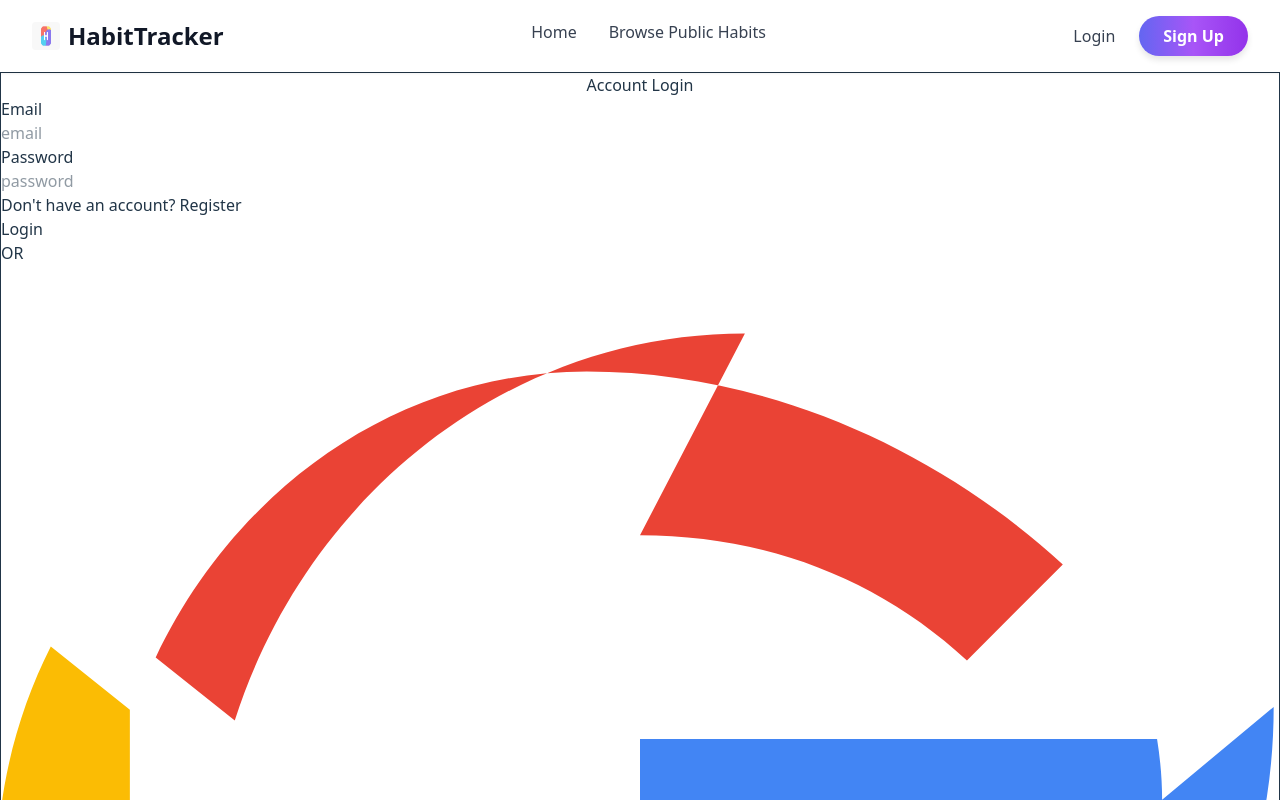
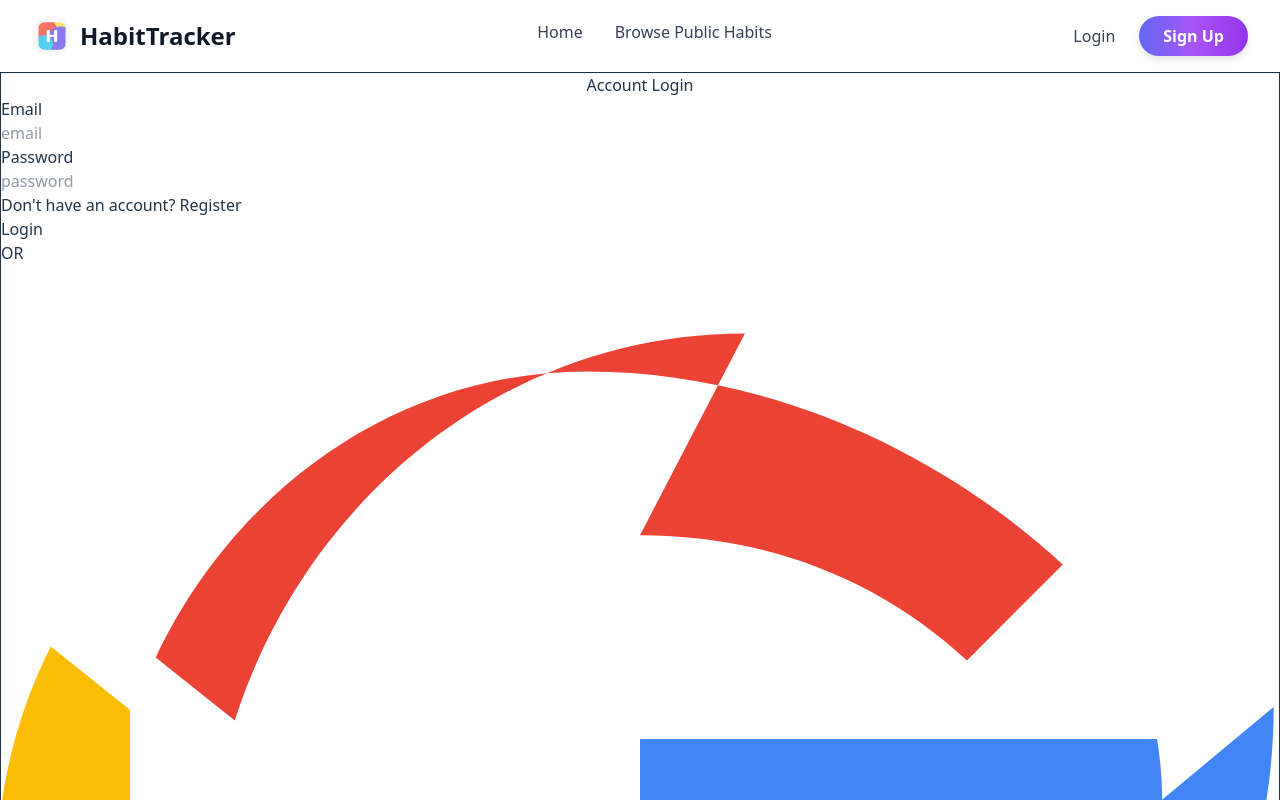
Before and after one commit to Eshrat48/habit-tracker-client, a React app: page /login in a window 1280 px wide. Shown: the top 800 px of the page. Built offline with nearby package versions, Linux system fonts and the light colour scheme; no server answers; the HTML template or start-up script is replaced by a standard one.

Commit message:
How It Works Section Added

```diff
--- /dev/null
+++ b/src/components/HowItWorks.jsx
@@ -0,0 +1,136 @@
+// src/components/HowItWorks.jsx
+
+import React from 'react';
+
+const stepsData = [
+    {
+        number: 1,
+        title: "Create Your Habit",
+        description: "Define the habit you want to build with a clear title and description",
+    },
+    {
+        number: 2,
+        title: "Track Daily Progress",
+        description: "Mark your habit complete each day and watch your streak grow",
+    },
+    {
+        number: 3,
+        title: "Achieve Your Goals",
+        description: "Build consistency and transform your life one day at a time",
+    },
+];
+
+const HowItWorks = () => {
+    // Styling constants for consistency
+    const containerStyle = {
+        paddingTop: '6rem',
+        paddingBottom: '6rem',
+        backgroundColor: '#ffffff', // Light gray background
+    };
+
+    const contentBoxStyle = {
+        maxWidth: '1200px',
+        margin: '0 auto',
+        padding: '3rem 1rem',
+        backgroundColor: '#e8f3ff', // White inner background
+        borderRadius: '1rem',
+        boxShadow: '0 10px 15px -3px rgba(0, 0, 0, 0.1), 0 4px 6px -4px rgba(0, 0, 0, 0.1)', // Subtle shadow
+        textAlign: 'center',
+    };
+
+    const headerStyle = {
+        marginBottom: '4rem',
+    };
+
+    const mainTitleStyle = {
+        fontSize: '2.25rem', // text-4xl
+        fontWeight: '700',
+        color: '#1f2937', // gray-900
+        margin: 0,
+        marginBottom: '0.5rem',
+    };
+
+    const subTextStyle = {
+        fontSize: '1rem',
+        color: '#6b7280', // gray-500
+        margin: 0,
+    };
+
+    const stepsContainerStyle = {
+        display: 'flex',
+        justifyContent: 'space-around',
+        gap: '2rem',
+        flexWrap: 'wrap', // For responsiveness
+    };
+
+    const stepItemStyle = {
+        flex: '0 0 30%', // About 30% width for 3 items
+        minWidth: '250px', // Ensures it looks good on smaller screens
+        maxWidth: '300px',
+        textAlign: 'center',
+    };
+
+    const numberCircleStyle = {
+        display: 'flex',
+        alignItems: 'center',
+        justifyContent: 'center',
+        width: '60px',
+        height: '60px',
+        borderRadius: '50%',
+        backgroundColor: '#8b5cf6', // Purple-500
+        color: '#ffffff',
+        fontSize: '1.5rem',
+        fontWeight: '700',
+        margin: '0 auto 1.5rem auto',
+        boxShadow: '0 4px 6px rgba(139, 92, 246, 0.4)',
+    };
+
+    const stepTitleStyle = {
+        fontSize: '1.25rem',
+        fontWeight: '600',
+        color: '#1f2937',
+        marginBottom: '0.75rem',
+        marginTop: 0,
+    };
+
+    const stepDescriptionStyle = {
+        fontSize: '1rem',
+        color: '#6b7280',
+        lineHeight: '1.6',
+        margin: 0,
+    };
+
+    return (
+        <section id="how-it-works" style={containerStyle}>
+            <div style={contentBoxStyle}>
+
+                {/* Header */}
+                <div style={headerStyle}>
+                    <h2 style={mainTitleStyle}>How It Works</h2>
+                    <p style={subTextStyle}>Get started in three simple steps</p>
+                </div>
+
+                {/* Steps */}
+                <div style={stepsContainerStyle}>
+                    {stepsData.map((step, index) => (
+                        <div key={index} style={stepItemStyle}>
+
+                            {/* Number Circle */}
+                            <div style={numberCircleStyle}>
+                                {step.number}
+                            </div>
+
+                            {/* Title */}
+                            <h3 style={stepTitleStyle}>{step.title}</h3>
+
+                            {/* Description */}
+                            <p style={stepDescriptionStyle}>{step.description}</p>
+                        </div>
+                    ))}
+                </div>
+            </div>
+        </section>
+    );
+};
+
+export default HowItWorks;
--- a/src/components/shared/Header.jsx
+++ b/src/components/shared/Header.jsx
@@ -60,7 +60,7 @@ const Header = () => {
                     onMouseEnter={(e) => e.currentTarget.style.opacity = '0.8'}
                     onMouseLeave={(e) => e.currentTarget.style.opacity = '1'}
                     >
-                        <img src={defaultUserPhoto} alt="Habit Icon" style={{ width: '28px', height: '28px', borderRadius: '4px' }} />
+                        <img src={defaultUserPhoto} alt="Habit Icon" style={{ width: '40px', height: '40px', borderRadius: '50%', objectFit: 'cover' }} />
                         HabitTracker
                     </Link>
                 </div>
--- a/src/pages/Home.jsx
+++ b/src/pages/Home.jsx
@@ -6,6 +6,7 @@ import HeroBanner from '../components/HeroBanner';
 // import FeaturedHabits from '../components/FeaturedHabits';
 import Testimonials from '../components/Testimonials';
 import WhyBuildHabits from '../components/WhyBuildHabits';
+import HowItWorks from '../components/HowItWorks';
 
 const Home = () => {
   return (
@@ -67,6 +68,7 @@ const Home = () => {
       {/* 4. EXTRA RELEVANT SECTIONS (2 of your choice) [cite: 41, 52] */}
       {/* You can add your two custom sections here */}
       <WhyBuildHabits />
+      <HowItWorks />
       <Testimonials />
 
     </div>
```
